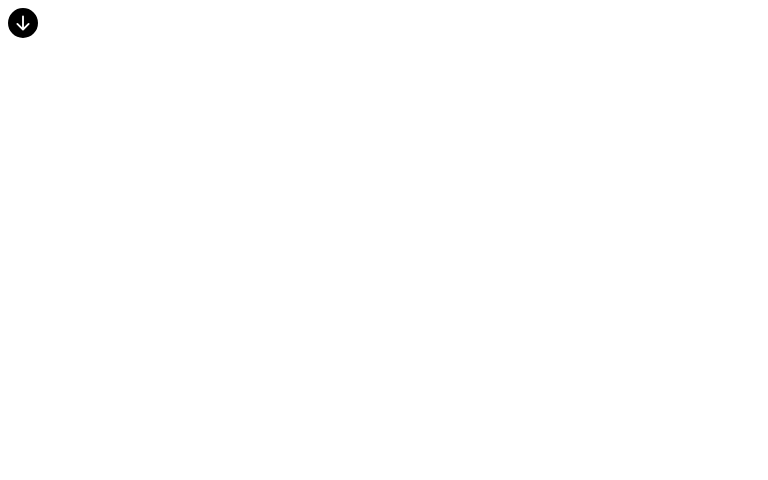
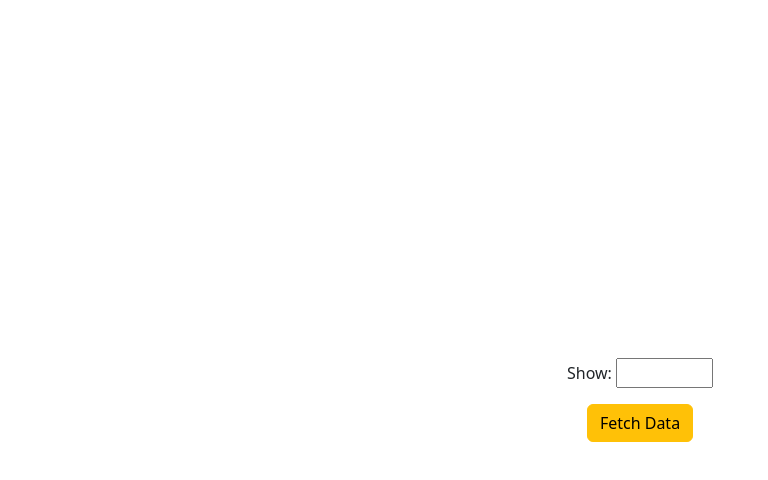
Before and after one commit to AhmedAl-Majidi/Api-Vite-dist, a plain HTML site: page index.html in a window 1280 px wide. Shown: the whole page, without its empty margins (0-768 px from the left). Drawn offline with nearby package versions, Linux system fonts and the light colour scheme; the site is published under a folder, as on GitHub Pages, so addresses that start at the root find nothing.

Commit message:
Update index.html

```diff
--- a/index.html
+++ b/index.html
@@ -6,8 +6,8 @@
     <link rel="stylesheet" href="https://unpkg.com/aos@next/dist/aos.css" />
     <meta name="viewport" content="width=device-width, initial-scale=1.0" />
     <title>Vite App</title>
-    <script type="module" crossorigin src="/assets/index-83c41789.js"></script>
-    <link rel="stylesheet" href="/assets/index-725a156e.css">
+    <script type="module" crossorigin src="./assets/index-83c41789.js"></script>
+    <link rel="stylesheet" href="./assets/index-725a156e.css">
   </head>
   <body>
     <div id="app">
```
